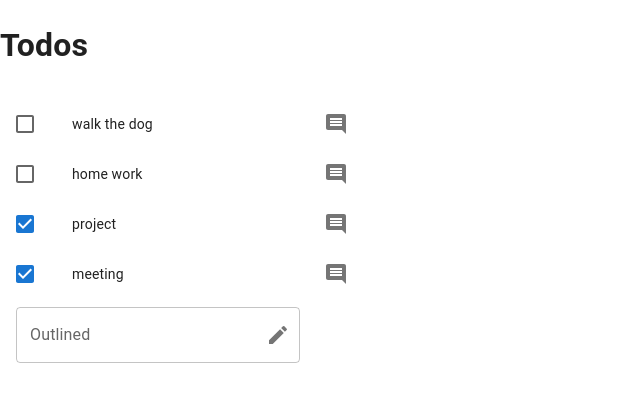
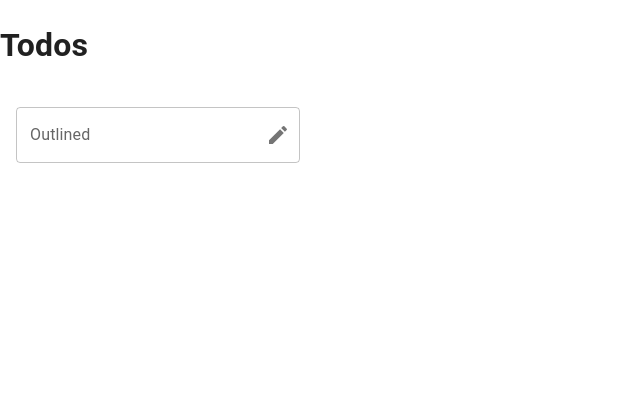
Before and after one commit to iamhruthiks/Todos-HRUTHIK-S, a React (Vite) app: page / in a window 1280 px wide. Shown: the top 402 px of the page, without its empty margins (0-640 px from the left). Built offline with nearby package versions, Linux system fonts and the light colour scheme.

Commit message:
add local storage

```diff
--- a/src/TodoList.jsx
+++ b/src/TodoList.jsx
@@ -1,18 +1,30 @@
 import * as React from 'react';
 import List from '@mui/material/List';
-import { useState } from 'react';
+import { useState, useEffect } from 'react';
 import Todoitem from './Todoitem';
 import TodoForm from './TodoForm';
 
-const initialTodos = [
-    { id: 1, text: "walk the dog", completed: false },
-    { id: 2, text: "home work", completed: false },
-    { id: 3, text: "project", completed: true },
-    { id: 4, text: "meeting", completed: true },
-]
+// const initialTodos = [
+//     { id: 1, text: "walk the dog", completed: false },
+//     { id: 2, text: "home work", completed: false },
+//     { id: 3, text: "project", completed: true },
+//     { id: 4, text: "meeting", completed: true },
+// ]
+
+const getInitialData = () => {
+    const data = JSON.parse(localStorage.getItem("todos"))
+    if (!data) return []
+    return data
+}
 
 export default function TodoList() {
-    const [todos, setTodos] = useState(initialTodos)
+    const [todos, setTodos] = useState(getInitialData)
+    useEffect(() => {
+        localStorage.setItem(
+            'todos',
+            JSON.stringify(todos)
+        )
+    }, [todos])
     const removeTodo = (id) => {
         setTodos((prevTodos) => {
             return prevTodos.filter((t) => t.id !== id)
```
